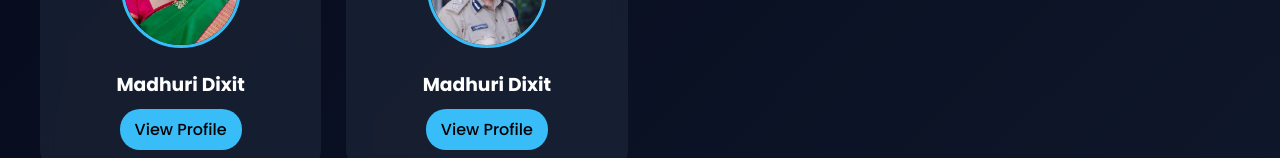
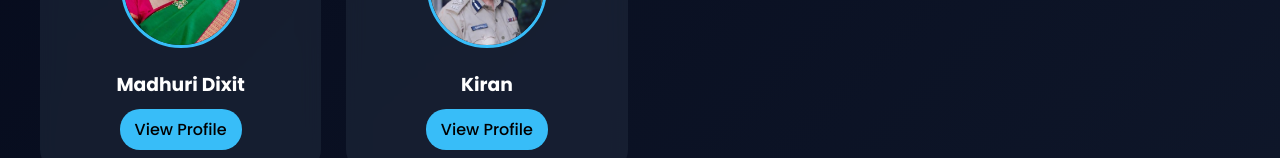
Before and after one commit to priyankatrivedi315-design/portfoliosite, a plain HTML site: page index.html in a window 1280 px wide. Shown: the part 921-1079 px from the top of the page. Drawn offline with Linux system fonts and the light colour scheme.

Commit message:
Update index.html

```diff
--- a/index.html
+++ b/index.html
@@ -152,7 +152,7 @@ footer{
 
 <div class="card">
 <img src="kiran.jpg">
-<h3>Madhuri Dixit</h3>
+<h3>Kiran</h3>
 <a href="kiran.html">View Profile</a>
 </div>
 
```
